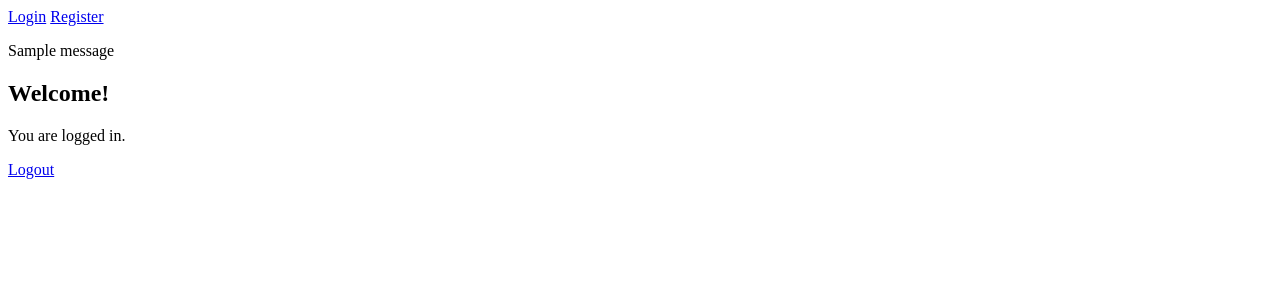
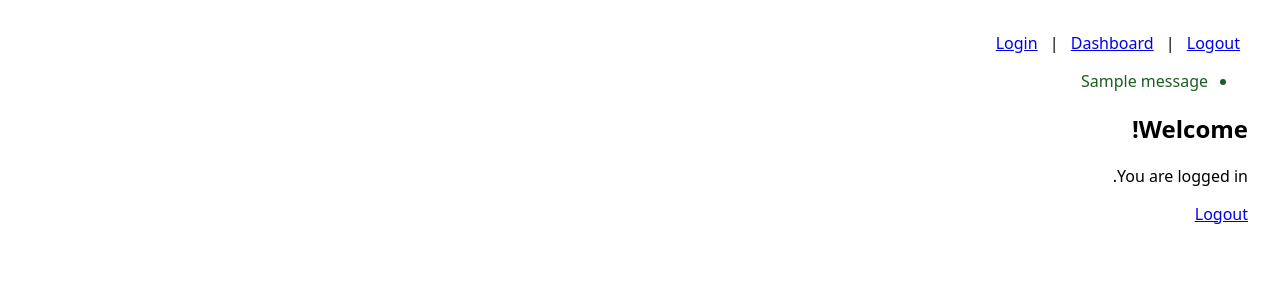
Before and after one commit to Rozenzwaige/Phone_Project, a Flask app: page /dashboard in a window 1280 px wide. Shown: the top 300 px of the page. Run offline with Flask 3, Linux system fonts and the light colour scheme; the visitor is signed in with stand-in values (Sample User, id 1); one stand-in notice (Sample message) is shown.

Commit message:
base.html

```diff
--- a/templates/base.html
+++ b/templates/base.html
@@ -1,22 +1,38 @@
 <!DOCTYPE html>
-<html lang="en">
+<html lang="he" dir="rtl">
 <head>
   <meta charset="UTF-8">
   <meta name="viewport" content="width=device-width, initial-scale=1.0">
   <title>{% block title %}My App{% endblock %}</title>
+  <style>
+    body { font-family: system-ui, sans-serif; margin: 2rem; }
+    nav a { margin-inline: .5rem; }
+    .danger { color: #b00020; }
+    .warning { color: #a36a00; }
+    .info { color: #00529b; }
+    .success { color: #1b5e20; }
+  </style>
 </head>
 <body>
   <nav>
     <a href="{{ url_for('login') }}">Login</a>
-        <a href="{{ url_for('register') }}">Register</a>
+    {% if current_user.is_authenticated %}
+      | <a href="{{ url_for('dashboard') }}">Dashboard</a>
+      | <a href="{{ url_for('logout') }}">Logout</a>
+    {% endif %}
   </nav>
+
+  <!-- הודעות פלאש (מוצגות פעם אחת בלבד בכל עמוד) -->
   {% with messages = get_flashed_messages(with_categories=true) %}
     {% if messages %}
+      <ul>
         {% for category, message in messages %}
-                <p class="{{ category }}">{{ message }}</p>
+          <li class="{{ category }}">{{ message }}</li>
         {% endfor %}
+      </ul>
     {% endif %}
   {% endwith %}
+
   {% block content %}{% endblock %}
 </body>
 </html>
```
Lines whose indentation alone changed are shown as unchanged.
